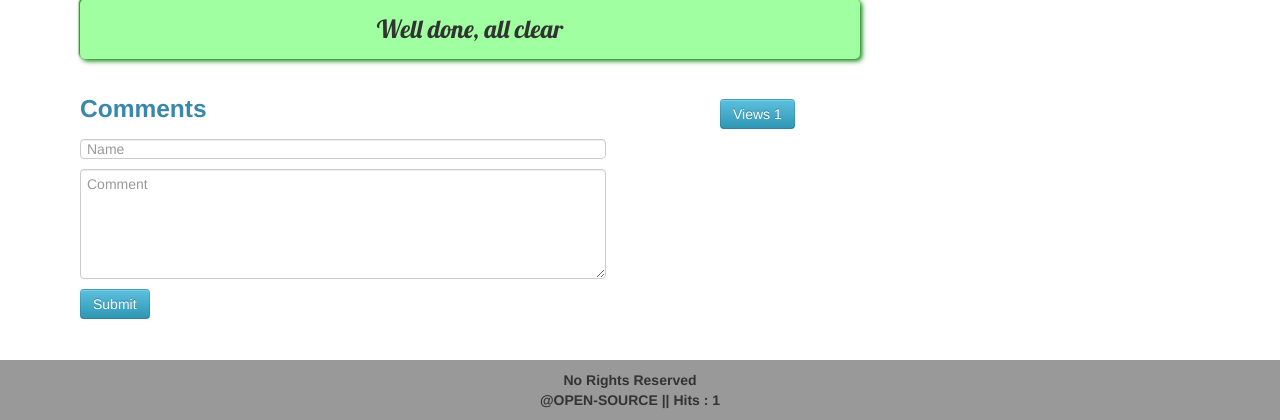
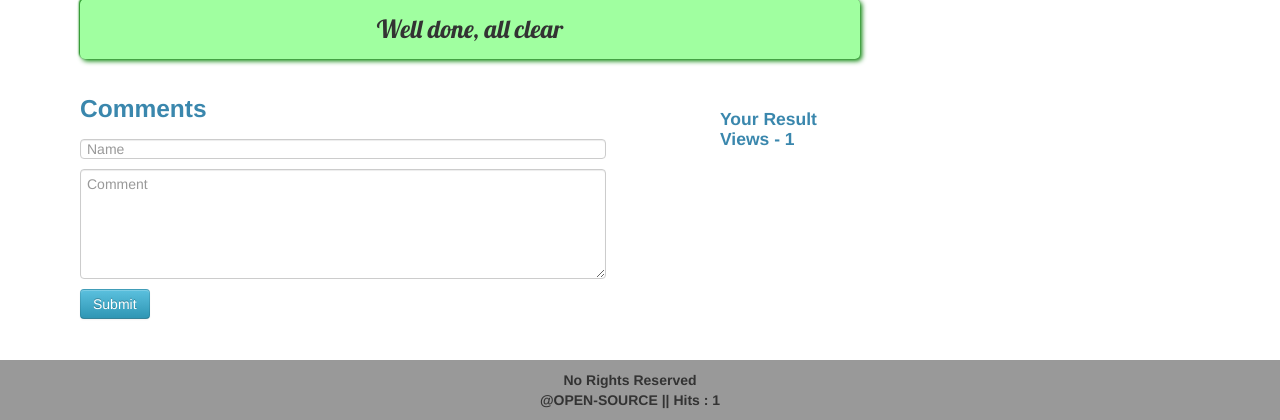
Before and after one commit to NIT-Hamirpur-NITH/NithResultWebsite, a PHP site: page /ranking.php in a window 1280 px wide. Shown: the part 707-1127 px from the top of the page. Run offline with PHP 8.4, Linux system fonts and the light colour scheme; data comes from the database, SQL or seed files in the repository; data that the repository does not hold is empty.

Commit message:
Trival Change

```diff
--- a/view_box.php
+++ b/view_box.php
@@ -1,5 +1,5 @@
 <br />
-<button class="btn btn-info " id="add_like"> Views <span id="views"></span></button>
+<h4 class="text-info" id="add_like">Your Result Views -<span id="views"></span></h4>
 
 <script>
   function showViews() {
```
